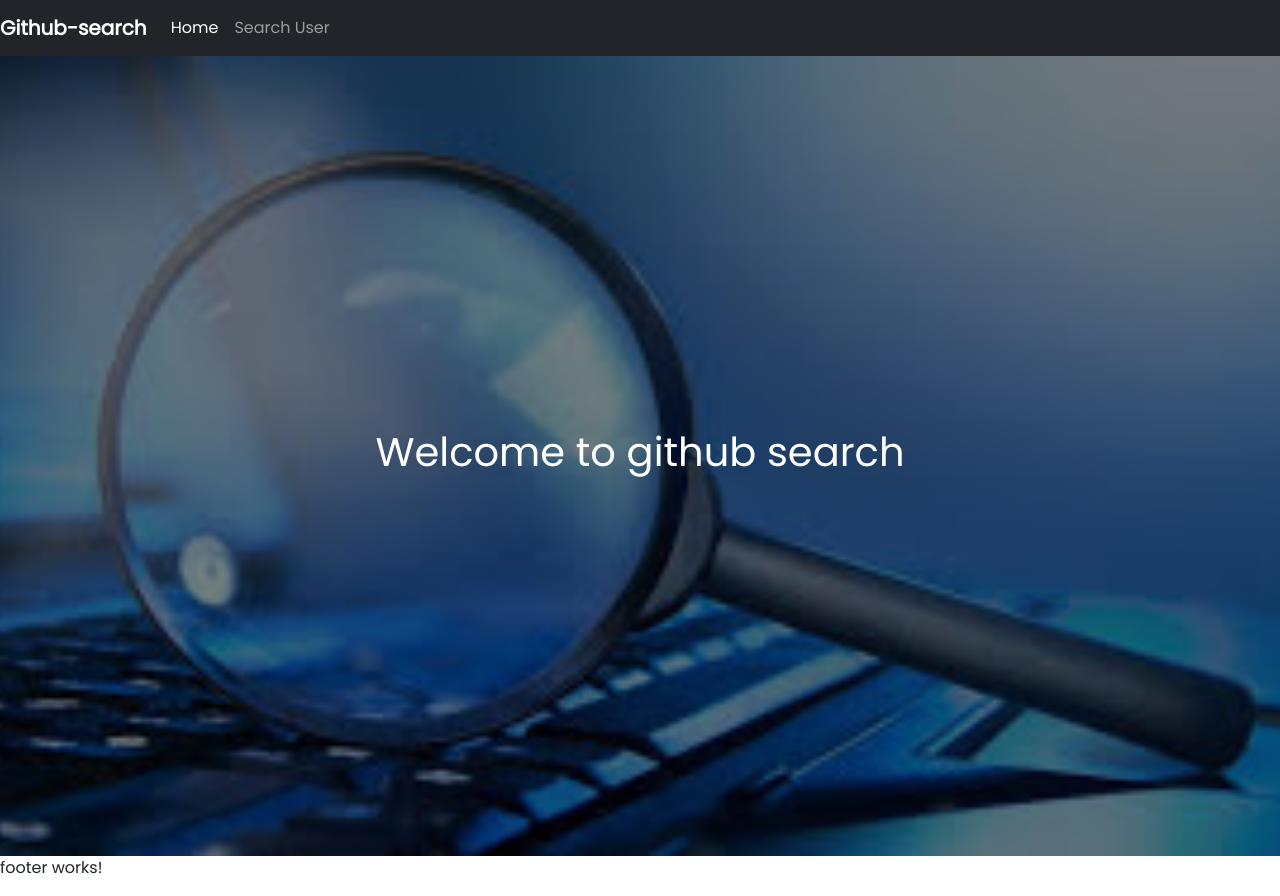
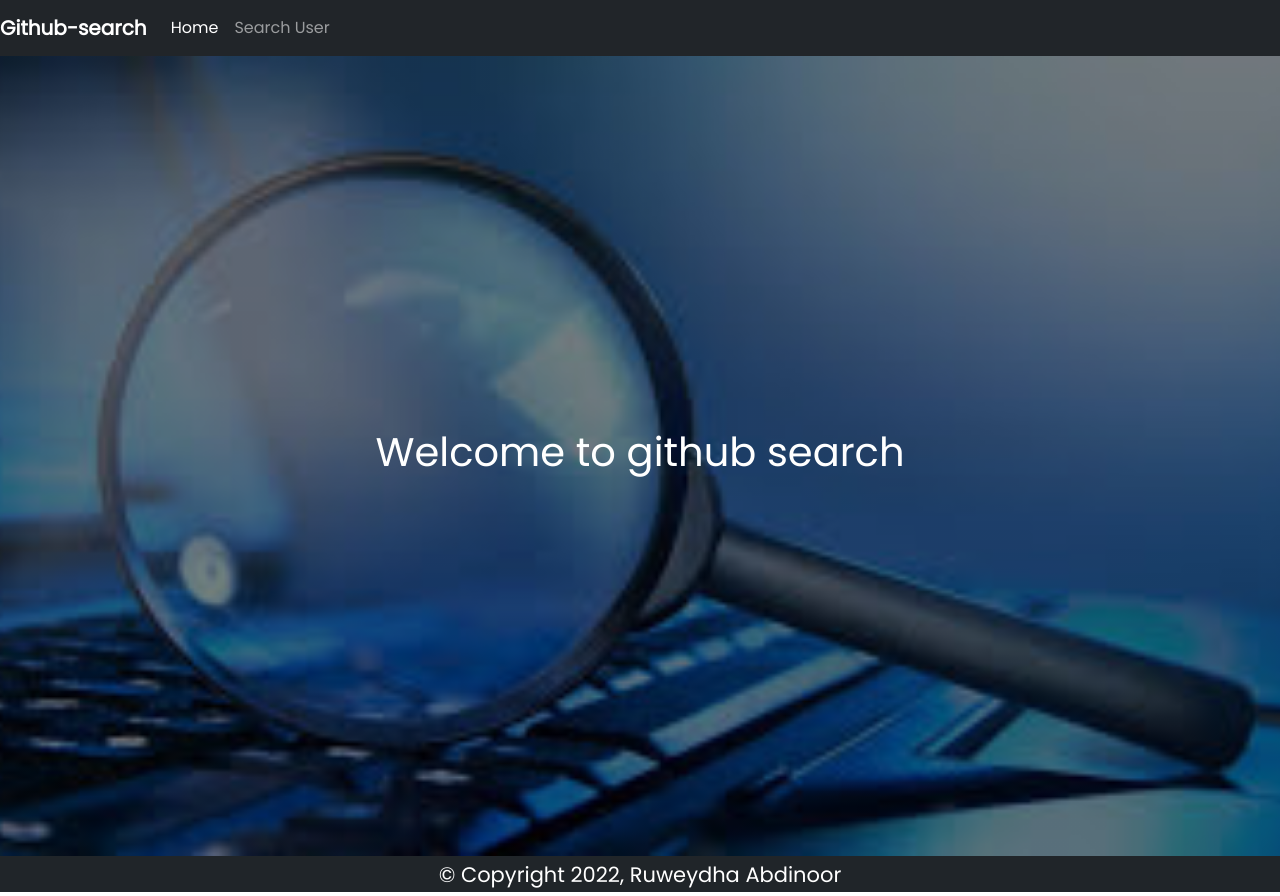
Before and after one commit to Ruweydha/Github-Search, an Angular app: page /home in a window 1280 px wide. Built offline with nearby package versions, Linux system fonts and the light colour scheme; a web font is replaced by a local one.

Commit message:
Wrote code for the footer

```diff
--- a/src/app/footer/footer.component.html
+++ b/src/app/footer/footer.component.html
@@ -1 +1 @@
-<p>footer works!</p>
+<footer class="container-fluid"> <small>&copy; Copyright 2022, Ruweydha Abdinoor</small> </footer>
```
